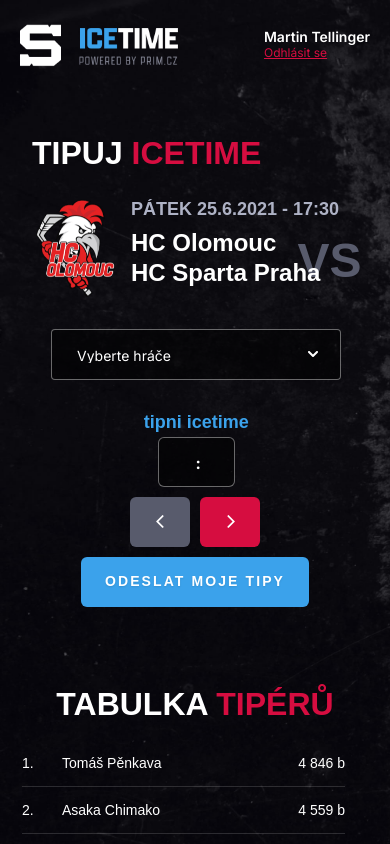
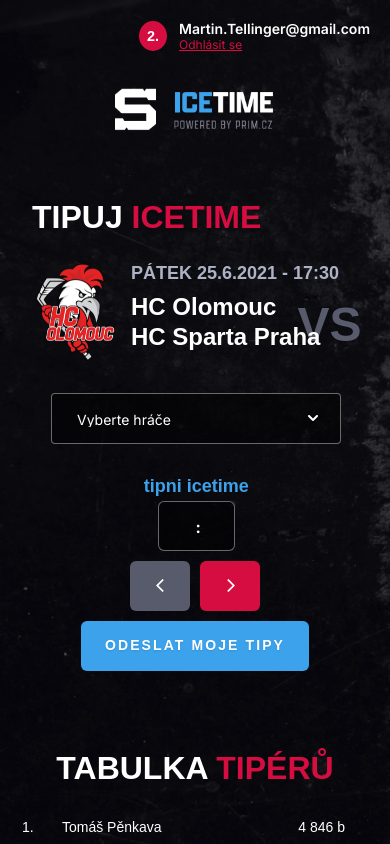
Before and after one commit to mizza-cz/icetime, a website: page app/tipovani.html in a window 390 px wide. Drawn offline with nearby package versions, Linux system fonts and the light colour scheme; a web font is replaced by a local one.

Commit message:
menu fix

```diff
--- a/app/scss/_media.scss
+++ b/app/scss/_media.scss
@@ -111,6 +111,9 @@
   }
 }
 @media (max-width: 640px) {
+  .user {
+    padding-left: 16px;
+  }
   .tipovani-item__box {
     justify-content: center;
   }
@@ -142,10 +145,18 @@
     font-size: 2.2rem;
   }
 }
+@media (max-width: 440px) {
+  .user {
+    margin-bottom: 32px;
+  }
+  .logo {
+    margin: 0 auto;
+  }
+  .header__inner {
+    flex-direction: column-reverse;
+  }
+}
 @media (max-width: 400px) {
-  .user__status {
-    display: none;
-  }
   .table-full,
   .tipovani,
   .footer {
--- a/app/scss/style.scss
+++ b/app/scss/style.scss
@@ -56,7 +56,7 @@
   }
   &__status {
     background-color: $red;
-    padding: 9px;
+    padding: 7px 8px;
     border-radius: 50%;
     margin-right: 12px;
     display: block;
--- a/app/tipovani.html
+++ b/app/tipovani.html
@@ -31,10 +31,10 @@
 
          <div class="user">
             <a class="user__status" href="#">
-               258.
+               2.
             </a>
             <div class="user__box">
-               <p>Martin Tellinger</p>
+               <p>Martin.Tellinger@gmail.com</p>
                <a href="registrace.html">Odhlásit se</a>
             </div>
          </div>
```
Also changed, not shown: app/css/style.min.css.
